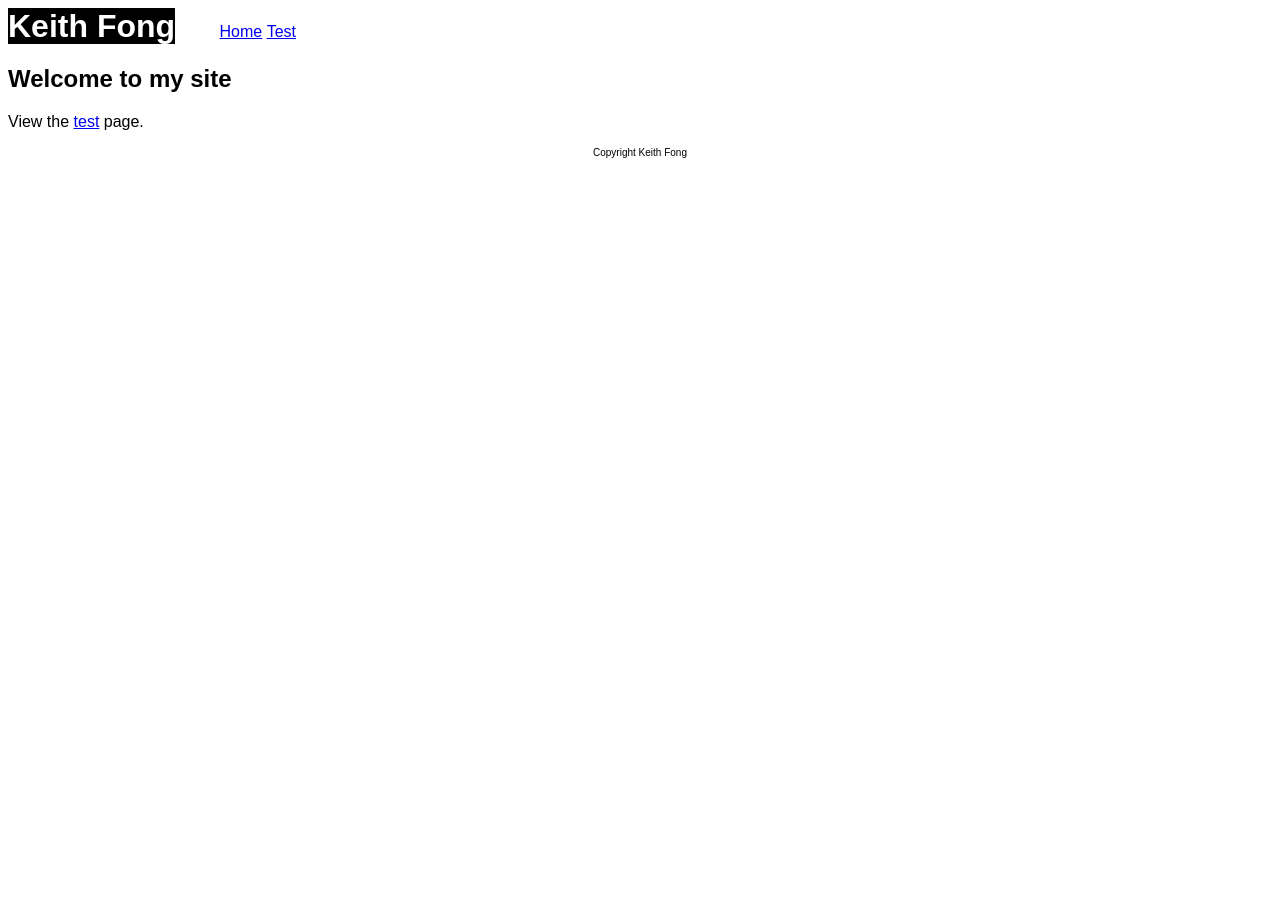
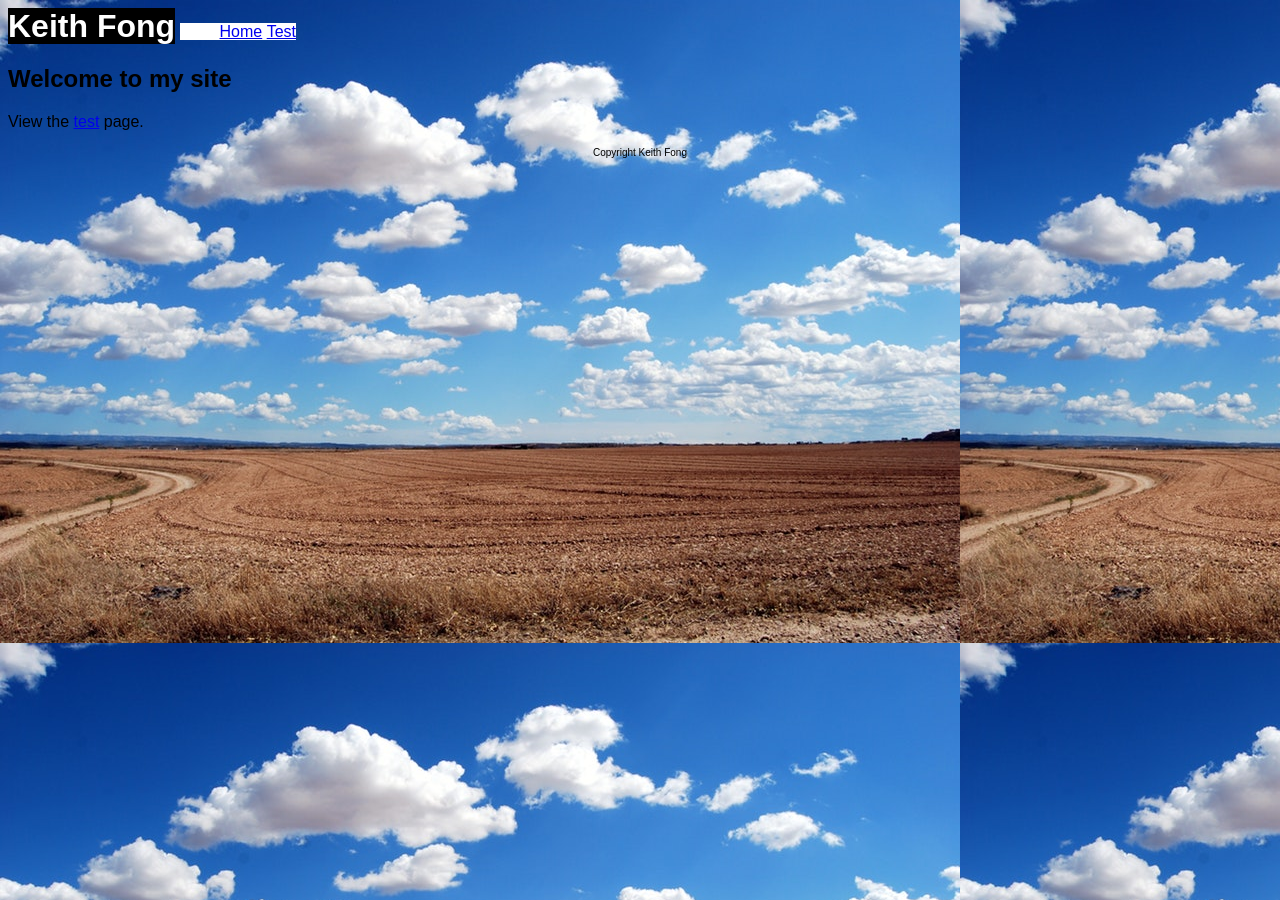
Before and after one commit to hikeithf/hikeithf.github.io, a Jekyll site: the page index.html, which Jekyll copies as it is, in a window 1280 px wide. Built offline with Jekyll 4.4.1, drawn with Linux system fonts in a browser that asks for light colours.

Commit message:
Update index.html

```diff
--- a/index.html
+++ b/index.html
@@ -3,6 +3,7 @@
 <head>
   <link href="/style.css" type="text/css" rel="stylesheet">
   <title>Keith's page</title>
+  <body background="/field-clouds-sky-earth-46160.jpeg">
 </head>
 <body>
 <h1>Keith Fong</h1>
```
